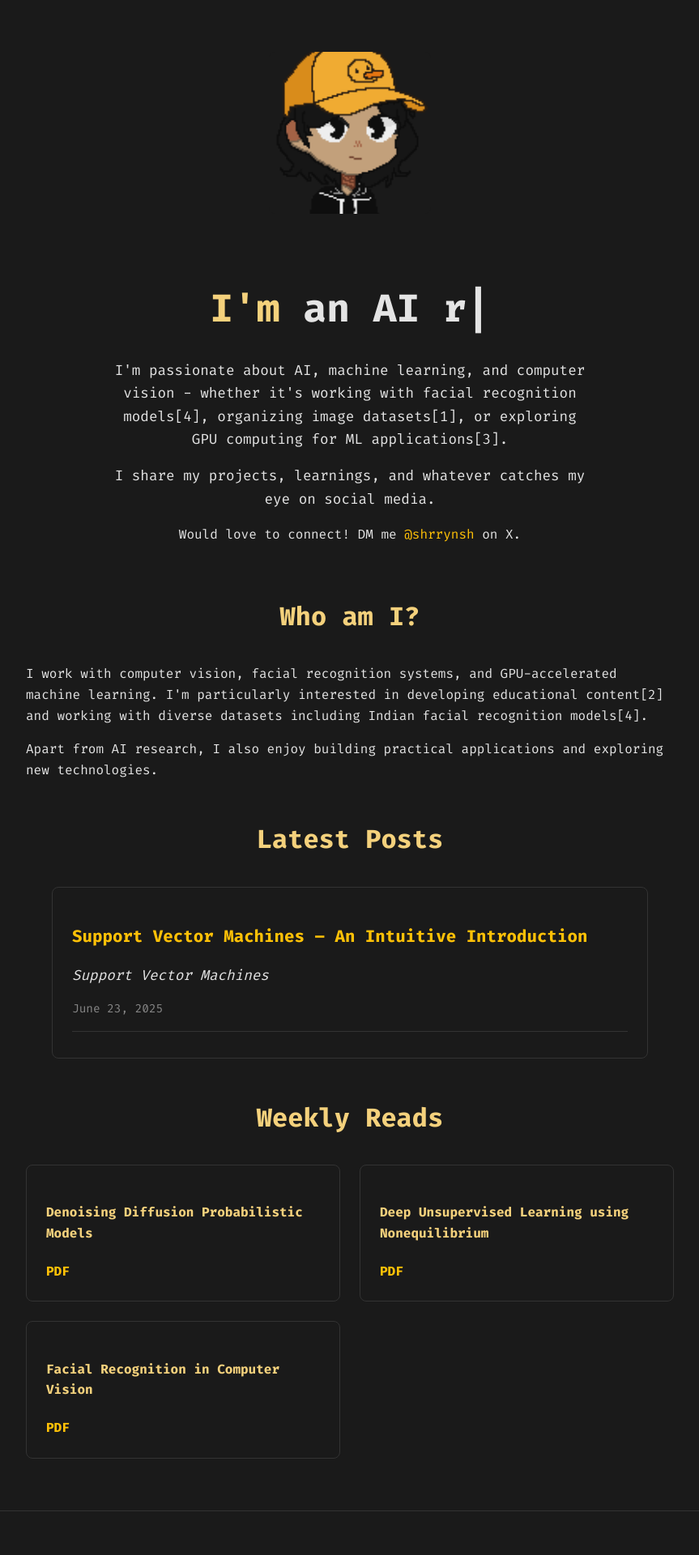
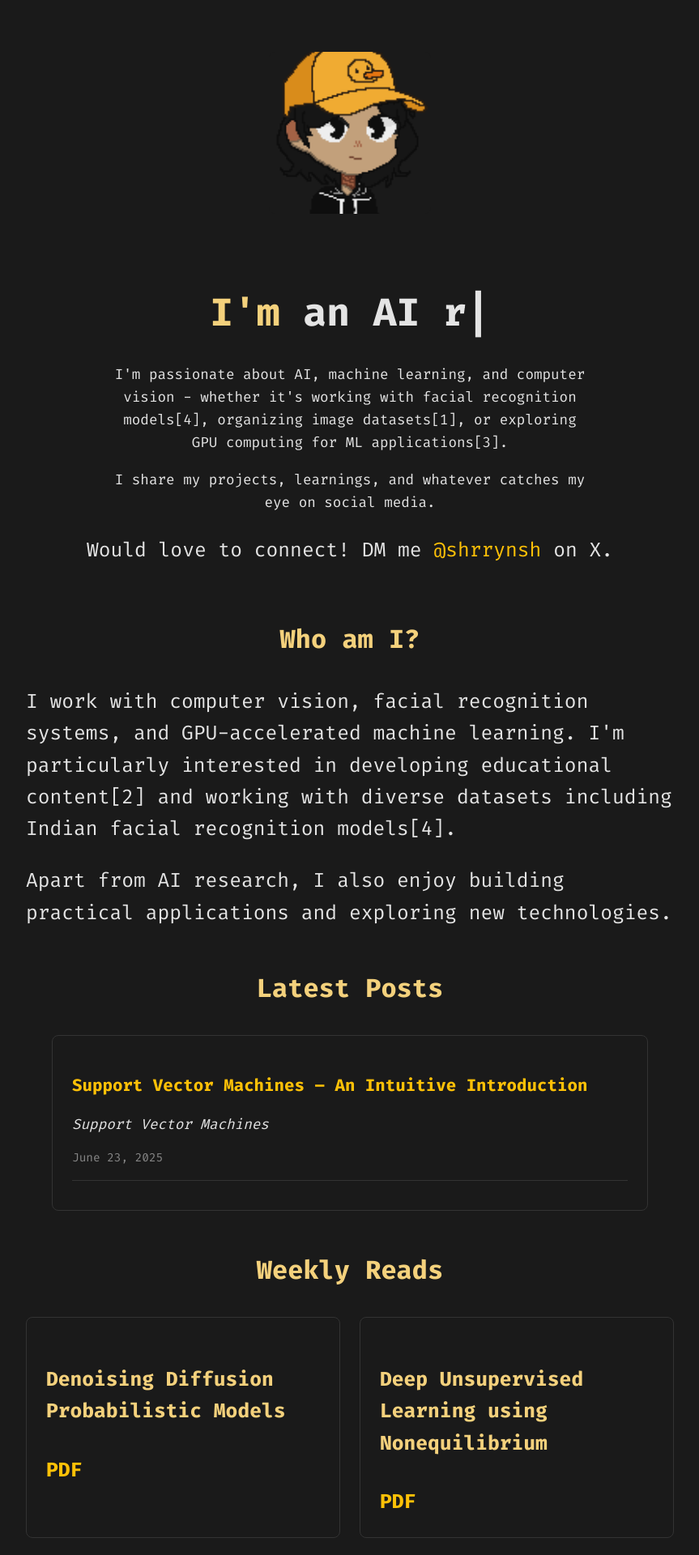
Before and after one commit to shrrynsh/site.github.io, a Jekyll site: the page built from index.md, in a window 1280 px wide. Shown: the top 1920 px of the page at 81% size, without its empty margins (208-1071 px from the left). Built offline with Jekyll 4.4.1, drawn with Linux system fonts in a browser that asks for light colours.

Commit message:
Update home.css

```diff
--- a/assets/css/home.css
+++ b/assets/css/home.css
@@ -13,6 +13,7 @@
   color: var(--text-secondary);
   font-family: 'Fira Code', 'Courier New', monospace;
   line-height: 1.6;
+  font-size: 1.54rem !important;
 }
 
 #hero, #about, #weekly-reads, .post-container {
```
